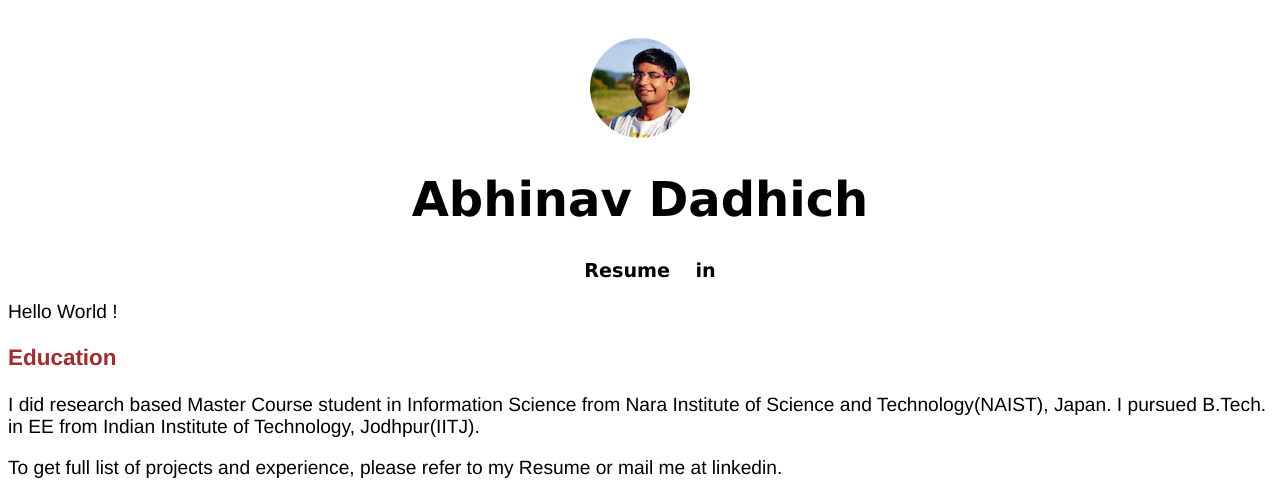
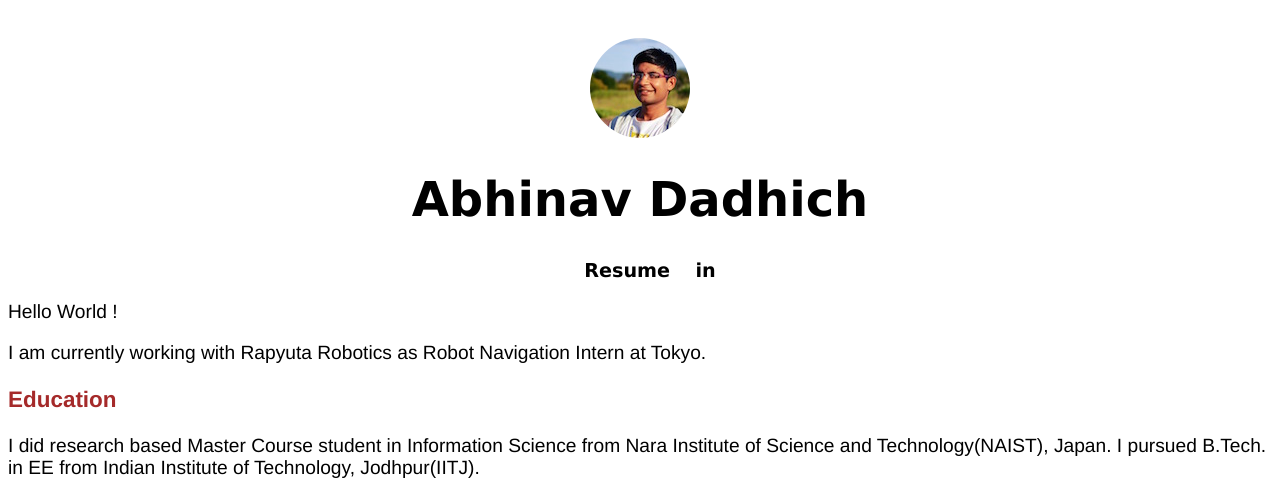
Before and after one commit to ResByte/ResByte.github.io, a Jekyll site: the page built from index.html, in a window 1280 px wide, cut to the strip 0-496 px from the top of the page. Built offline with Jekyll 4.4.1, drawn with Linux system fonts in a browser that asks for light colours.

Commit message:
update about

```diff
--- a/index.html
+++ b/index.html
@@ -4,10 +4,11 @@ title: Abhinav Dadhich
 ---
 
 <p>Hello World ! <br>
+<p> I am currently working with Rapyuta Robotics as Robot Navigation Intern at Tokyo. </p>
+</p>
 
 <h3> Education </h3>
 <p>I did research based Master Course student in Information Science from Nara Institute of Science and Technology(NAIST), Japan. I pursued B.Tech. in EE from Indian Institute of Technology, Jodhpur(IITJ).  <br>
-
 </p>
 
 <p> To get full list of projects and experience, please refer to my Resume or mail me at linkedin. </p>
```
